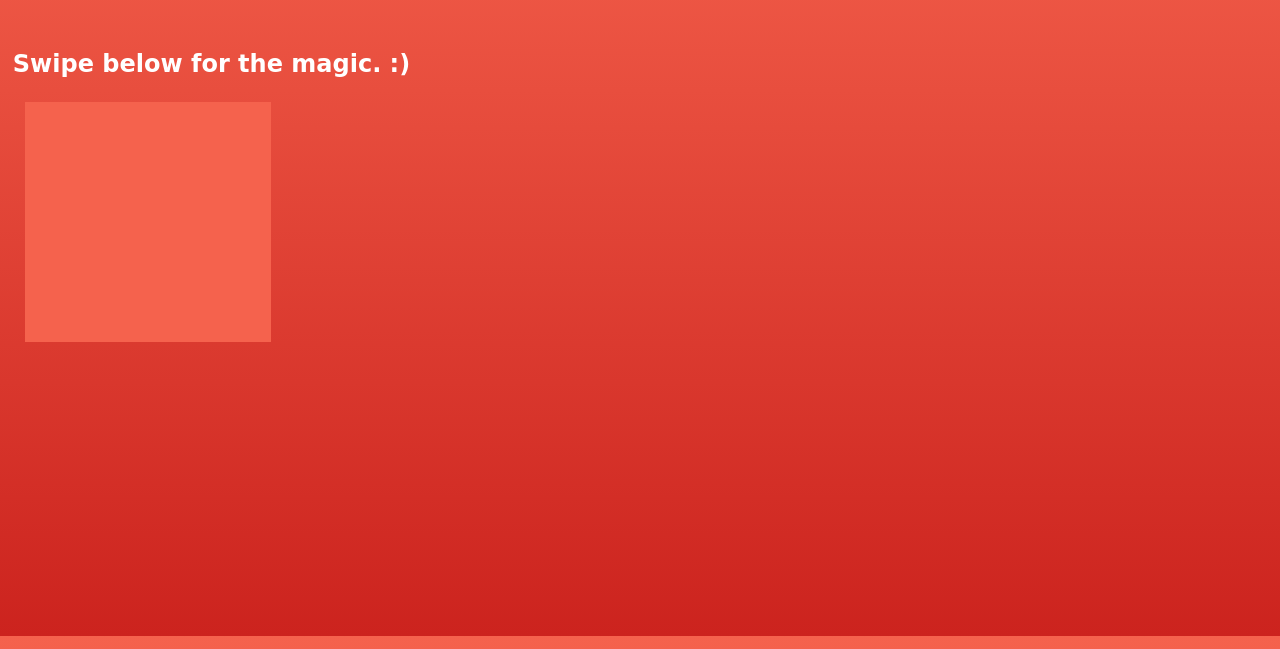
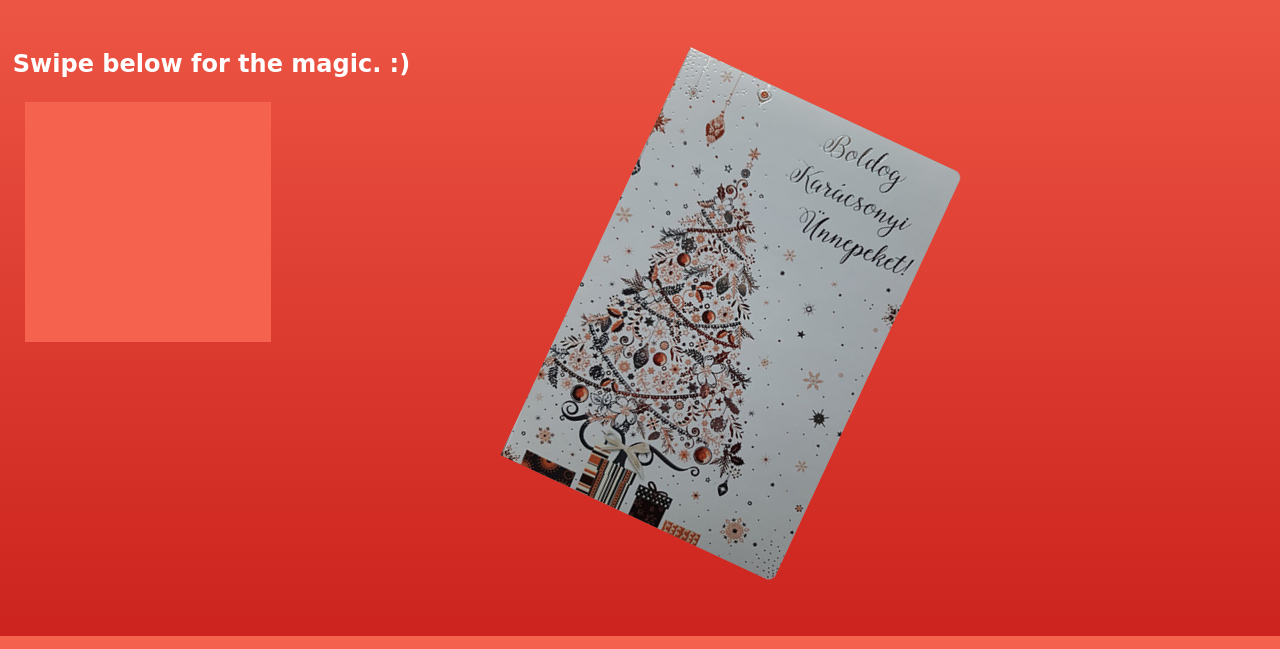
Before and after one commit to bencedesvari/postcard3d, a plain HTML site: page thestory.html in a window 1280 px wide. Shown: the part 164-813 px from the top of the page. Drawn offline with Linux system fonts and the light colour scheme; a web font is replaced by a local one.

Commit message:
Update style.css

```diff
--- a/src/style.css
+++ b/src/style.css
@@ -149,14 +149,14 @@ transition: .5s;
   z-index: 0;
 }
 .page:nth-child(1):before {
-  background-image: url("images/eleje.jpg")
+  background-image: url("/eleje.jpg")
 }
 .page:nth-child(1):after {
-  background-image: url("images/belseje_bal.jpg");
+  background-image: url("/belseje_bal.jpg");
 }
 .page:nth-child(2) {
   z-index: -1;
 }
 .page:nth-child(2):before {
-  background-image: url("images/belseje_jobb.jpg");
+  background-image: url("/belseje_jobb.jpg");
 }
```
